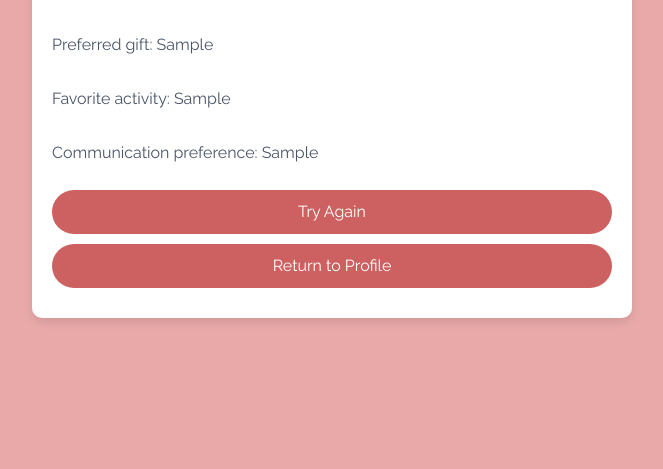
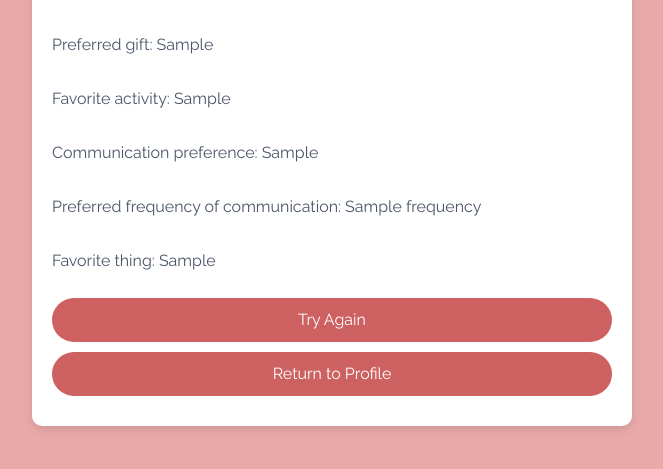
Before and after one commit to esong200/LoveLink-Web, a Node server app: template love_language_quiz/views/results.ejs in a window 1280 px wide. Shown: the part 178-647 px from the top of the page, without its empty margins (308-971 px from the left). Run offline with Node 20, Linux system fonts and the light colour scheme; the template is opened without the code that fills it: most values are stand-ins (such as "Sample title", 1, 10 or a date in 2020); some libraries are stand-ins or nearby versions.

Commit message:
last minute bug fixes: take quiz button and results page

```diff
--- a/love_language_quiz/views/results.ejs
+++ b/love_language_quiz/views/results.ejs
@@ -77,6 +77,12 @@
       <div class="result">
         <label>Communication preference: <%= result.communicationPreference %></label>
       </div>
+      <div class="result">
+        <label>Preferred frequency of communication: <%= result.frequency %></label>
+      </div>
+      <div class="result">
+        <label>Favorite thing: <%= result.favoriteThing %></label>
+      </div>
       <div class="text-center">
         <button onclick="location.href='/quiz'">Try Again</button>
         <button onclick="location.href='/profile'">Return to Profile</button>
```
Also changed, not shown: love_language_quiz/views/profile.ejs (+3 -4 lines).
